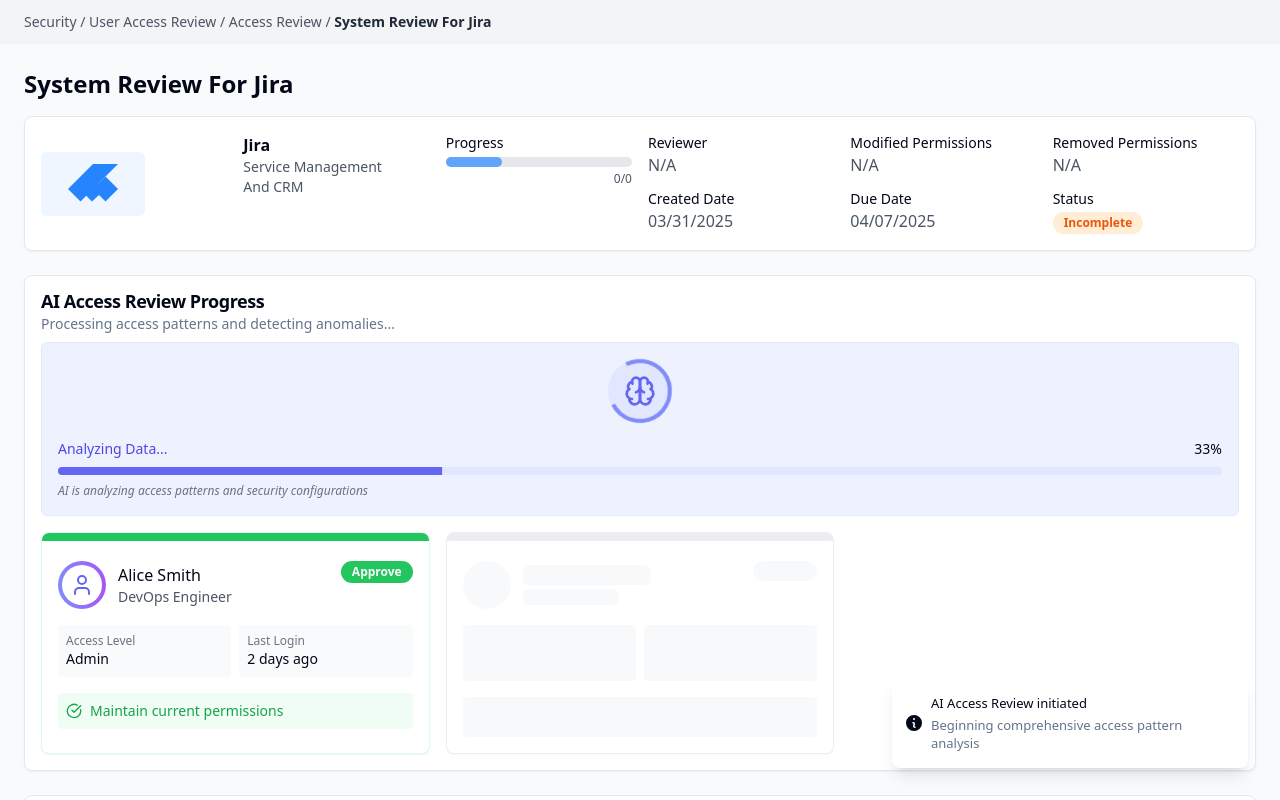
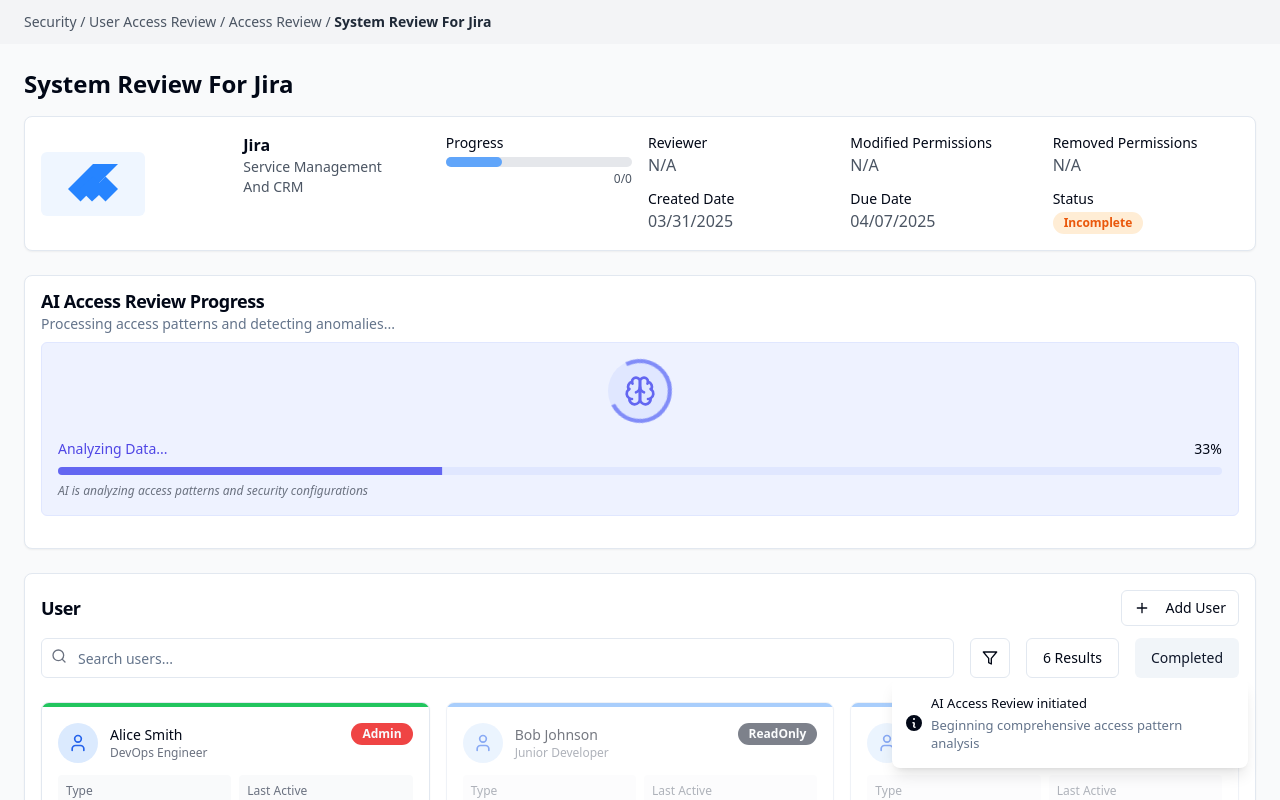
Before and after one commit to apoorvs-ai/access-mindstorm, a React (Vite) app: page / in a window 1280 px wide. Both pictures are taken after a click on the button "Initiate AI Access Review". Shown: the top 800 px of the page. Built offline with nearby package versions, Linux system fonts and the light colour scheme.

Commit message:
Refactor: Integrate AI review into user table
Integrate the AI access review functionality directly within the user table component for a unified user experience.

```diff
--- a/src/pages/Index.tsx
+++ b/src/pages/Index.tsx
@@ -61,7 +61,9 @@ const Index = () => {
       type: "Employee",
       employment: "Full Time",
       access: "Admin",
-      lastActive: "2 days ago"
+      lastActive: "2 days ago",
+      reviewRecommendation: "approve",
+      role: "DevOps Engineer"
     },
     {
       id: 2,
@@ -70,7 +72,9 @@ const Index = () => {
       type: "Contractor",
       employment: "Part Time",
       access: "ReadOnly",
-      lastActive: "45 days ago"
+      lastActive: "45 days ago",
+      reviewRecommendation: "revoke",
+      role: "Junior Developer"
     },
     {
       id: 3,
@@ -79,7 +83,9 @@ const Index = () => {
       type: "Employee",
       employment: "Full Time",
       access: "Editor",
-      lastActive: "12 days ago"
+      lastActive: "12 days ago",
+      reviewRecommendation: "modify",
+      role: "Project Manager"
     },
     {
       id: 4,
@@ -88,7 +94,9 @@ const Index = () => {
       type: "Contractor",
       employment: "Temporary",
       access: "Viewer",
-      lastActive: "30 days ago"
+      lastActive: "30 days ago",
+      reviewRecommendation: "",
+      role: "Sales Representative"
     },
     {
       id: 5,
@@ -97,7 +105,9 @@ const Index = () => {
       type: "Employee",
       employment: "Full Time",
       access: "Editor",
-      lastActive: "5 days ago"
+      lastActive: "5 days ago",
+      reviewRecommendation: "",
+      role: "Marketing Specialist"
     },
     {
       id: 6,
@@ -106,7 +116,9 @@ const Index = () => {
       type: "Contractor",
       employment: "Part Time",
       access: "Developer",
-      lastActive: "1 day ago"
+      lastActive: "1 day ago",
+      reviewRecommendation: "",
+      role: "Frontend Developer"
     }
   ];
 
@@ -260,17 +272,14 @@ const Index = () => {
           </div>
         </Card>
 
-        {/* AI Access Review Section */}
-        {isReviewStarted && (
+        {/* AI Progress Status when analysis is running */}
+        {isReviewStarted && isLoading && (
           <Card className="mb-6">
             <CardHeader className="pb-2">
               <CardTitle>AI Access Review Progress</CardTitle>
-              <CardDescription>
-                {isLoading ? "Processing access patterns and detecting anomalies..." : "AI analysis complete"}
-              </CardDescription>
+              <CardDescription>Processing access patterns and detecting anomalies...</CardDescription>
             </CardHeader>
             <CardContent>
-              {isLoading && (
               <div className="bg-indigo-50 p-4 rounded-md border border-indigo-100 mb-4">
                 <div className="flex justify-center mb-4">
                   <div className="relative">
@@ -288,67 +297,11 @@ const Index = () => {
                   isComplete={analysisComplete}
                 />
               </div>
-              )}
-
-              {analysisComplete && (
-                <div className="flex justify-center mb-4">
-                  <div className="w-16 h-16 rounded-full bg-green-100 flex items-center justify-center">
-                    <CheckCircle className="h-8 w-8 text-green-500" />
-                  </div>
-                </div>
-              )}
-
-              <div className="grid grid-cols-1 md:grid-cols-3 gap-4">
-                {usersReviewed.includes("Alice Smith") ? (
-                  <UserCard
-                    name="Alice Smith"
-                    role="DevOps Engineer"
-                    accessType="Admin"
-                    lastLogin="2 days ago"
-                    recommendation="approve"
-                  />
-                ) : isLoading && (
-                  <UserCardSkeleton />
-                )}
-
-                {usersReviewed.includes("Bob Johnson") ? (
-                  <UserCard
-                    name="Bob Johnson"
-                    role="Junior Developer"
-                    accessType="ReadOnly"
-                    lastLogin="45 days ago"
-                    recommendation="revoke"
-                  />
-                ) : isLoading && progress > 30 && (
-                  <UserCardSkeleton />
-                )}
-
-                {usersReviewed.includes("Carol Williams") ? (
-                  <UserCard
-                    name="Carol Williams"
-                    role="Project Manager"
-                    accessType="Editor"
-                    lastLogin="12 days ago"
-                    recommendation="modify"
-                  />
-                ) : isLoading && progress > 60 && (
-                  <UserCardSkeleton />
-                )}
-              </div>
-
-              {analysisComplete && (
-                <Button
-                  className="w-full mt-4"
-                  onClick={() => toast.success("Recommendations applied successfully")}
-                >
-                  <CheckCircle className="h-4 w-4 mr-2" />
-                  Apply AI Recommendations
-                </Button>
-              )}
             </CardContent>
           </Card>
         )}
 
+        {/* Action Button if review not started */}
         {!isReviewStarted && (
           <Card className="mb-6">
             <CardContent className="p-6 flex justify-center">
@@ -408,12 +361,56 @@ const Index = () => {
               </Button>
             </div>
 
+            {/* Review Status Banner */}
+            {isReviewStarted && analysisComplete && (
+              <div className="bg-green-50 border border-green-100 p-4 rounded-md mb-6 flex items-center">
+                <CheckCircle className="h-5 w-5 text-green-500 mr-3" />
+                <div>
+                  <h3 className="font-medium text-green-700">AI Access Review Complete</h3>
+                  <p className="text-green-600 text-sm">All users have been analyzed and recommendations are available</p>
+                </div>
+                <Button
+                  className="ml-auto"
+                  onClick={() => toast.success("Recommendations applied successfully")}
+                  size="sm"
+                >
+                  Apply All Recommendations
+                </Button>
+              </div>
+            )}
+
             {/* Card Grid Layout */}
             {filteredUsers.length > 0 ? (
               <div className="grid grid-cols-1 md:grid-cols-2 lg:grid-cols-3 gap-4">
-                {currentUsers.map((user) => (
-                  <Card key={user.id} className="overflow-hidden hover:shadow-md transition-shadow">
-                    <div className="h-1 bg-blue-400"></div>
+                {currentUsers.map((user) => {
+                  // Determine if this user is being processed by AI
+                  const isBeingReviewed = isReviewStarted && isLoading &&
+                    !usersReviewed.includes(user.name) &&
+                    usersReviewed.length > 0;
+
+                  // Determine if this user is reviewed by AI
+                  const isReviewed = isReviewStarted &&
+                    (usersReviewed.includes(user.name) || analysisComplete);
+
+                  const userRecommendation = isReviewed
+                    ? user.reviewRecommendation || (user.lastActive.includes("days") && parseInt(user.lastActive) > 30
+                        ? "revoke"
+                        : user.access === "Admin"
+                            ? "modify"
+                            : "approve")
+                    : "";
+
+                  return (
+                    <Card key={user.id} className={`overflow-hidden hover:shadow-md transition-shadow ${
+                      isBeingReviewed ? "animate-pulse" : ""
+                    }`}>
+                      {isReviewed && userRecommendation && (
+                        <div className={`h-1 ${
+                          userRecommendation === "approve" ? "bg-green-500" :
+                          userRecommendation === "revoke" ? "bg-red-500" : "bg-orange-500"
+                        }`}></div>
+                      )}
+                      {!isReviewed && <div className="h-1 bg-blue-400"></div>}
                       <CardContent className="p-4">
                         <div className="flex items-start justify-between mb-3">
                           <div className="flex items-center">
@@ -422,7 +419,7 @@ const Index = () => {
                             </div>
                             <div>
                               <h3 className="font-medium text-sm">{user.name}</h3>
-                            <p className="text-xs text-gray-500">{user.employment}</p>
+                              <p className="text-xs text-gray-500">{user.role || user.employment}</p>
                             </div>
                           </div>
                           <Badge variant={user.access === "Admin" ? "destructive" : "default"} className="text-xs">
@@ -452,6 +449,29 @@ const Index = () => {
                           </div>
                         </div>
 
+                        {/* AI Recommendation Section */}
+                        {isReviewed && userRecommendation && (
+                          <div className={`mb-3 p-2 rounded text-sm flex items-center ${
+                            userRecommendation === "approve" ? "bg-green-50 text-green-700" :
+                            userRecommendation === "revoke" ? "bg-red-50 text-red-700" : "bg-orange-50 text-orange-700"
+                          }`}>
+                            {userRecommendation === "approve" && <CheckCircle className="h-4 w-4 mr-2" />}
+                            {userRecommendation === "revoke" && <XCircle className="h-4 w-4 mr-2" />}
+                            {userRecommendation === "modify" && <Edit className="h-4 w-4 mr-2" />}
+                            {userRecommendation === "approve" && "Maintain current permissions"}
+                            {userRecommendation === "revoke" && "Revoke access privileges"}
+                            {userRecommendation === "modify" && "Modify access rights"}
+                          </div>
+                        )}
+
+                        {/* Loading indicator */}
+                        {isBeingReviewed && (
+                          <div className="mb-3 p-2 bg-indigo-50 rounded text-sm flex items-center text-indigo-700">
+                            <div className="animate-spin h-4 w-4 mr-2 border-2 border-indigo-500 border-t-transparent rounded-full"></div>
+                            Analyzing access patterns...
+                          </div>
+                        )}
+
                         <div className="flex mt-2 pt-2 border-t justify-end gap-2">
                           <Button size="sm" variant="ghost" className="h-8 px-2">Revoke</Button>
                           <Button size="sm" variant="ghost" className="h-8 px-2">Modify</Button>
@@ -459,7 +479,8 @@ const Index = () => {
                         </div>
                       </CardContent>
                     </Card>
-                ))}
+                  );
+                })}
               </div>
             ) : (
               <div className="bg-gray-50 p-8 rounded-md text-center">
@@ -480,14 +501,14 @@ const Index = () => {
               <Pagination>
                 <PaginationContent>
                   <PaginationItem>
-                    <PaginationLink onClick={() => setCurrentPage(1)} disabled={currentPage === 1}>
+                    <PaginationLink onClick={() => setCurrentPage(1)} isActive={false}>
                       <ChevronsLeft className="h-4 w-4" />
                     </PaginationLink>
                   </PaginationItem>
                   <PaginationItem>
                     <PaginationLink
                       onClick={() => setCurrentPage(current => Math.max(current - 1, 1))}
-                      disabled={currentPage === 1}
+                      isActive={false}
                     >
                       <ChevronLeft className="h-4 w-4" />
                     </PaginationLink>
@@ -508,7 +529,7 @@ const Index = () => {
                   <PaginationItem>
                     <PaginationLink
                       onClick={() => setCurrentPage(current => Math.min(current + 1, Math.ceil(filteredUsers.length / usersPerPage)))}
-                      disabled={currentPage === Math.ceil(filteredUsers.length / usersPerPage)}
+                      isActive={false}
                     >
                       <ChevronRight className="h-4 w-4" />
                     </PaginationLink>
@@ -516,7 +537,7 @@ const Index = () => {
                   <PaginationItem>
                     <PaginationLink
                       onClick={() => setCurrentPage(Math.ceil(filteredUsers.length / usersPerPage))}
-                      disabled={currentPage === Math.ceil(filteredUsers.length / usersPerPage)}
+                      isActive={false}
                     >
                       <ChevronsRight className="h-4 w-4" />
                     </PaginationLink>
@@ -539,116 +560,4 @@ const Index = () => {
   );
 };
 
-const UserCard = ({
-  name,
-  role,
-  accessType,
-  lastLogin,
-  recommendation
-}: {
-  name: string;
-  role: string;
-  accessType: string;
-  lastLogin: string;
-  recommendation: "approve" | "revoke" | "modify";
-}) => {
-  const recommendationConfig = {
-    approve: {
-      icon: CheckCircle,
-      color: "text-green-600",
-      bg: "bg-green-50",
-      border: "border-green-100",
-      badge: "bg-green-500"
-    },
-    revoke: {
-      icon: XCircle,
-      color: "text-red-600",
-      bg: "bg-red-50",
-      border: "border-red-100",
-      badge: "bg-red-500"
-    },
-    modify: {
-      icon: Edit,
-      color: "text-orange-600",
-      bg: "bg-orange-50",
-      border: "border-orange-100",
-      badge: "bg-orange-500"
-    }
-  };
-
-  const config = recommendationConfig[recommendation];
-  const RecommendationIcon = config.icon;
-
-  return (
-    <Card className={`overflow-hidden border ${config.border} animate-fade-in`}>
-      <div className={`h-2 ${config.badge.replace('bg-', 'bg-')}`}></div>
-      <CardContent className="p-4 pt-5">
-        <div className="flex justify-between items-start">
-          <div className="flex items-center">
-            <div className="w-12 h-12 rounded-full bg-gradient-to-r from-indigo-400 to-purple-500 flex items-center justify-center">
-              <div className="w-10 h-10 rounded-full bg-white flex items-center justify-center">
-                <User className="h-6 w-6 text-indigo-500" />
-              </div>
-            </div>
-            <div className="ml-3">
-              <h3 className="font-medium">{name}</h3>
-              <p className="text-sm text-gray-600">{role}</p>
-            </div>
-          </div>
-
-          <Badge className={config.badge}>
-            {recommendation.charAt(0).toUpperCase() + recommendation.slice(1)}
-          </Badge>
-        </div>
-
-        <div className="mt-4 grid grid-cols-2 gap-2 text-sm">
-          <div className="bg-gray-50 p-2 rounded">
-            <span className="text-gray-500 block text-xs">Access Level</span>
-            <span className="font-medium">{accessType}</span>
-          </div>
-          <div className="bg-gray-50 p-2 rounded">
-            <span className="text-gray-500 block text-xs">Last Login</span>
-            <span className="font-medium">{lastLogin}</span>
-          </div>
-        </div>
-
-        <div className={`mt-4 flex items-center ${config.color} p-2 rounded ${config.bg}`}>
-          <RecommendationIcon className="h-4 w-4 mr-2" />
-          <span className="text-sm font-medium">
-            {recommendation === "approve" ? "Maintain current permissions" :
-             recommendation === "revoke" ? "Revoke access privileges" : "Modify access rights"}
-          </span>
-        </div>
-      </CardContent>
-    </Card>
-  );
-};
-
-const UserCardSkeleton = () => {
-  return (
-    <Card className="overflow-hidden border animate-pulse">
-      <div className="h-2 bg-gray-200"></div>
-      <CardContent className="p-4 pt-5">
-        <div className="flex justify-between items-start">
-          <div className="flex items-center">
-            <Skeleton className="w-12 h-12 rounded-full" />
-            <div className="ml-3">
-              <Skeleton className="h-5 w-32 mb-1" />
-              <Skeleton className="h-4 w-24" />
-            </div>
-          </div>
-          <Skeleton className="h-5 w-16 rounded-full" />
-        </div>
-
-        <div className="mt-4 grid grid-cols-2 gap-2">
-          <Skeleton className="h-14 rounded" />
-          <Skeleton className="h-14 rounded" />
-        </div>
-
-        <Skeleton className="mt-4 h-10 rounded" />
-      </CardContent>
-    </Card>
-  );
-};
-
 export default Index;
```
Lines whose indentation alone changed are shown as unchanged.
